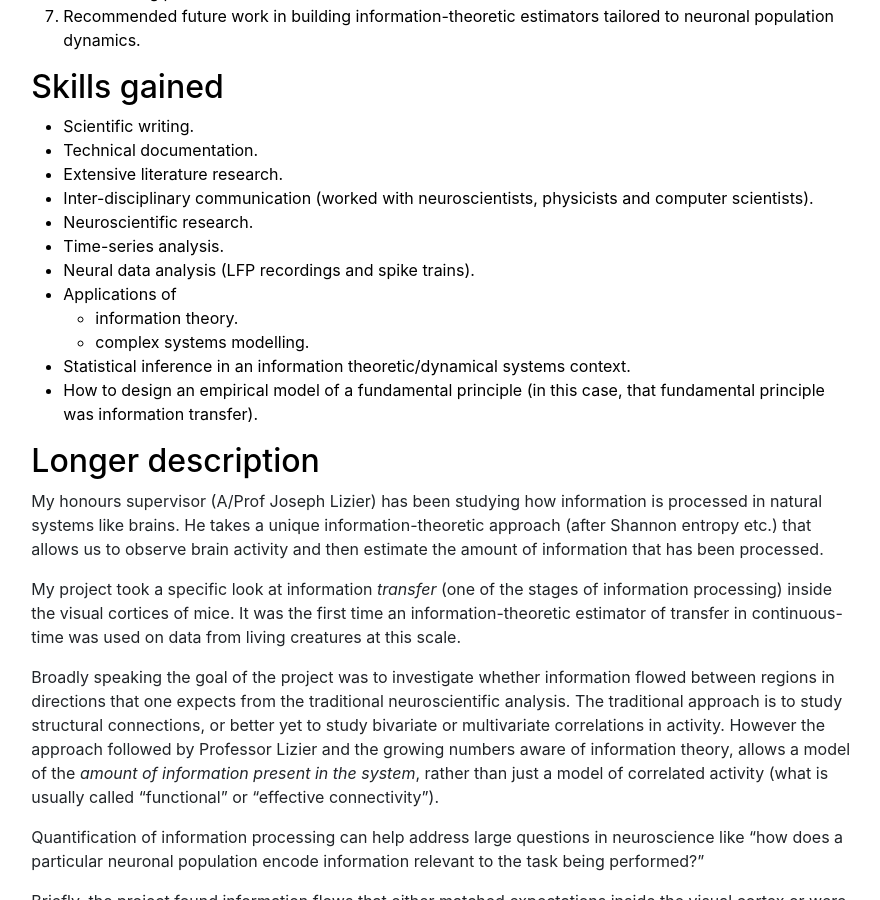
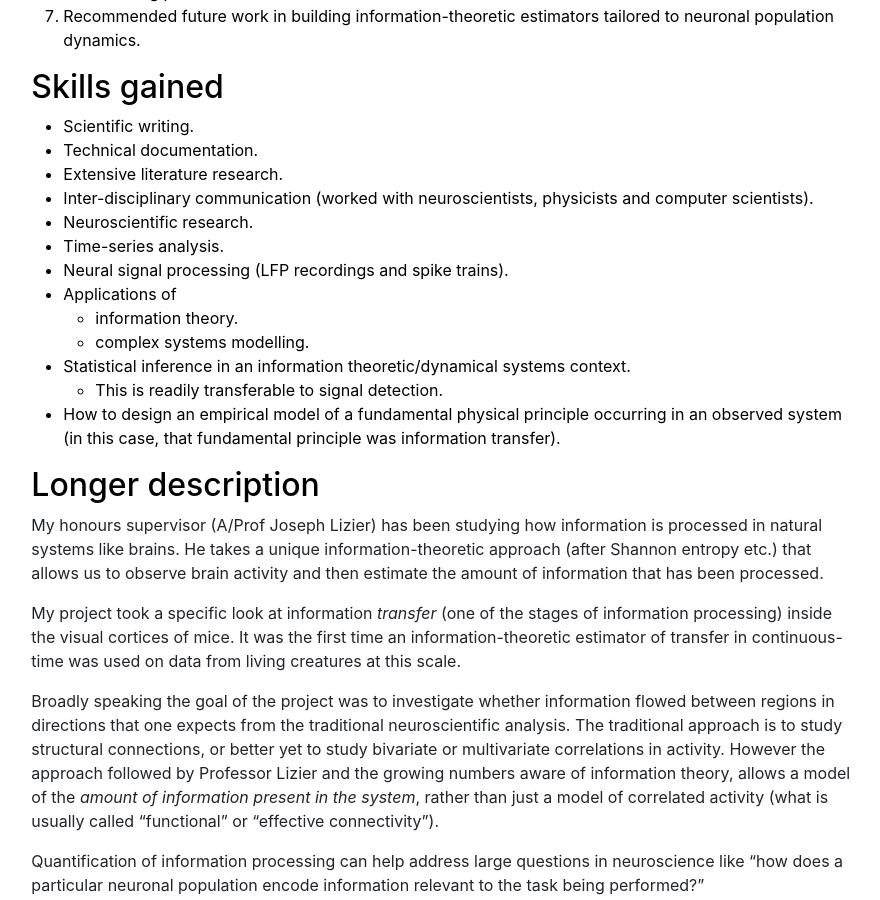
Before and after one commit to preqon/preqon.github.io, a Jekyll site: the page built from projects/honours.md, in a window 1280 px wide and 900 px high, scrolled down 650 px. Shown: the whole window, without its empty margins (198-1078 px from the left). Built offline with Jekyll 4.4.1, drawn with Linux system fonts in a browser that asks for light colours.

Commit message:
honours edits

```diff
--- a/projects/honours.md
+++ b/projects/honours.md
@@ -31,13 +31,15 @@ to neuronal population dynamics.
 computer scientists).
 - Neuroscientific research.
 - Time-series analysis.
-- Neural data analysis (LFP recordings and spike trains).
+- Neural signal processing (LFP recordings and spike trains).
 - Applications of
     - information theory.
     - complex systems modelling.
 - Statistical inference in an information theoretic/dynamical systems context.
-- How to design an empirical model of a fundamental principle (in this case,
-that fundamental principle was information transfer).
+    - This is readily transferable to signal detection.
+- How to design an empirical model of a fundamental physical principle
+occurring in an observed system (in this case, that fundamental principle was
+information transfer).
 
 ## Longer description
 
```
